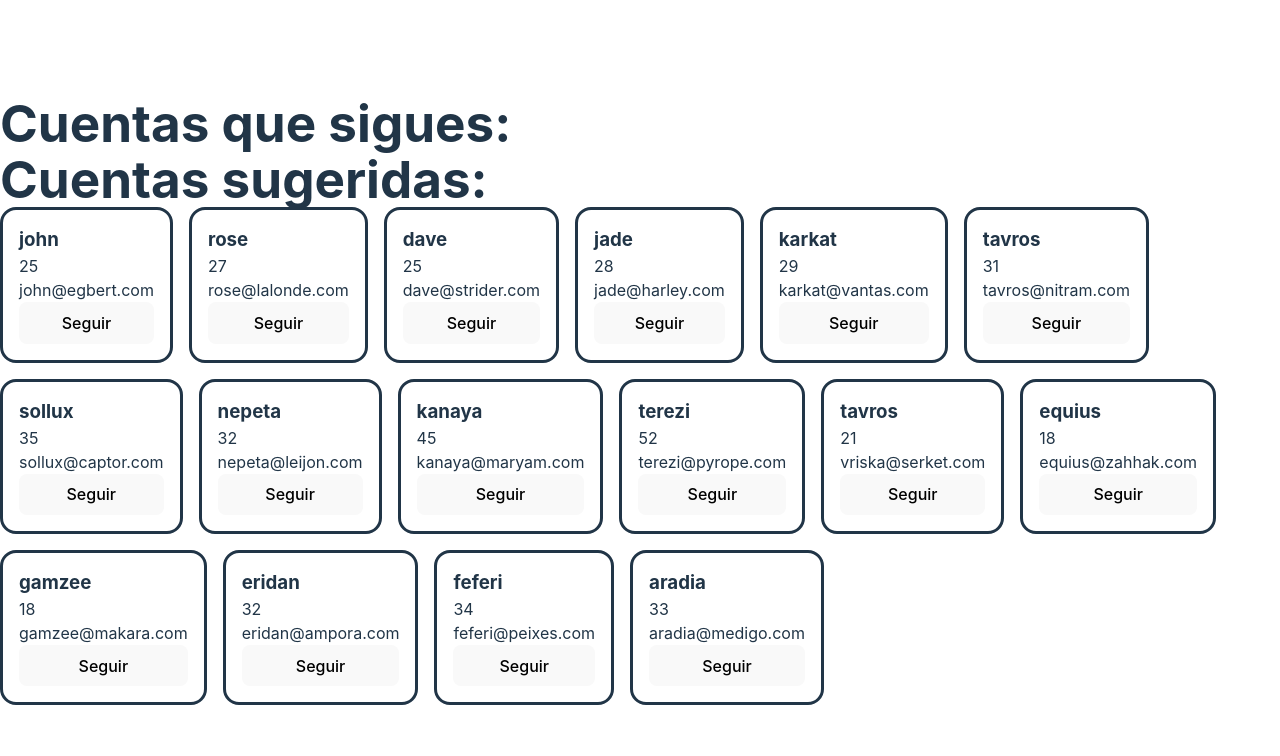
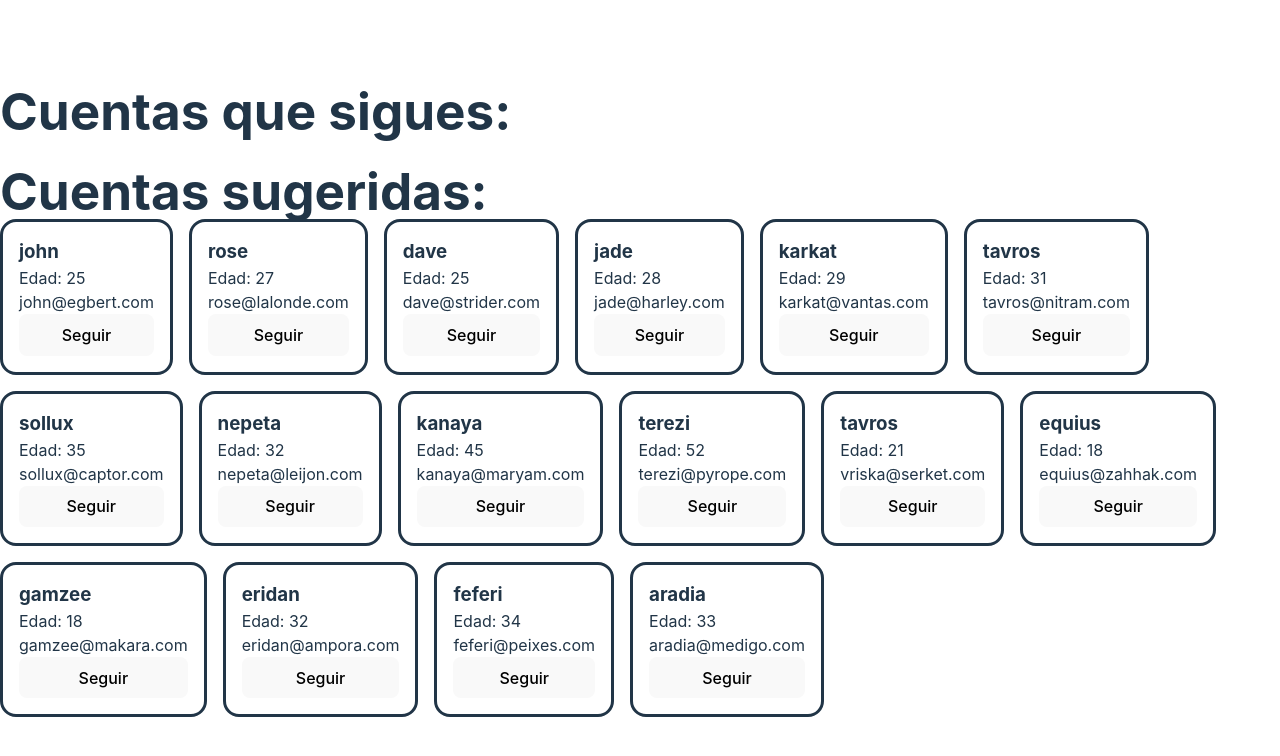
Before and after one commit to paulagoldenhorn/Proyectos-Frontend3, a React (Vite) app: page / in a window 1280 px wide. Shown: the top 756 px of the page. Built offline with nearby package versions, Linux system fonts and the light colour scheme.

Commit message:
Ejercicio clase 08 terminado

```diff
--- a/src/C08-state-II/Clase08.jsx
+++ b/src/C08-state-II/Clase08.jsx
@@ -1,7 +1,7 @@
 import { useState } from 'react'
-import Item from '../C05-estilos/Item/Item'
 import Lista from '../C05-estilos/Lista/Lista'
-import idGenerator from './idGenerator'
+import SuggestedAccount from './SuggestedAccount'
+import FollowingAccount from './FollowingAccount'
 
 const usuarios = [
   { id: '1', nombre: 'john', edad: 25, email: 'john@egbert.com' },
@@ -23,54 +23,49 @@ const usuarios = [
 ]
 
 function Clase08() {
-  const [following, setFollowing] = useState([])
+  const [followingAccs, setFollowingAccs] = useState([])
 
-  function handleFollowing(usuario) {
-      const followingElement = {
-        usuario_id: idGenerator(),
-        usuario,
-      }
-      const newFollowing = [...following, followingElement]
-      setFollowing(newFollowing)
+  function handleFollowing(account) {
+    if (!followingAccs.includes(account)) {
+      const copyAccount = account
+      const newFollowingAccs = [...followingAccs, copyAccount]
+      setFollowingAccs(newFollowingAccs)
+    }
   }
 
-  function handleUnfollow(usuario_id) {
-    const newFollowing = following.filter(
-      (user) => user.usuario_id !== usuario_id
+  function handleUnFollow(account) {
+    const newFollowingAccs = followingAccs.filter(
+      (followingAccount) => followingAccount.id !== account.id
     )
-    setFollowing(newFollowing)
+    setFollowingAccs(newFollowingAccs)
   }
 
   return (
     <>
       <h1>Cuentas que sigues:</h1>
       <Lista>
-        {following.map((user) => {
+        {followingAccs.map((followingAccount) => {
           return (
-            <Item key={user.usuario_id}>
-              <h3>{user.usuario.nombre}</h3>
-              <p>{user.usuario.edad}</p>
-              <p>{user.usuario.email}</p>
-              <button
-                style={{ color: 'green' }}
-                onClick={() => handleUnfollow(user.usuario_id)}
-              >
-                Siguiendo
-              </button>
-            </Item>
+            <FollowingAccount
+              key={followingAccount.id}
+              account={followingAccount}
+              onUnFollow={handleUnFollow}
+            />
           )
         })}
       </Lista>
+
+      <br />
+
       <h1>Cuentas sugeridas:</h1>
       <Lista>
-        {usuarios.map((usuario) => {
+        {usuarios.map((account) => {
           return (
-            <Item key={usuario.id}>
-              <h3>{usuario.nombre}</h3>
-              <p>{usuario.edad}</p>
-              <p>{usuario.email}</p>
-              <button onClick={() => handleFollowing(usuario)}>Seguir</button>
-            </Item>
+            <SuggestedAccount
+              key={account.id}
+              account={account}
+              onFollow={handleFollowing}
+            />
           )
         })}
       </Lista>
--- /dev/null
+++ b/src/C08-state-II/FollowingAccount.jsx
@@ -0,0 +1,22 @@
+import Item from '../C05-estilos/Item/Item'
+
+function FollowingAccount(props) {
+  const { account } = props
+
+  function handleUnFollow() {
+    props.onUnFollow(account)
+  }
+
+  return (
+    <Item key={account.id}>
+      <h3>{account.nombre}</h3>
+      <p>Edad: {account.edad}</p>
+      <p>{account.email}</p>
+      <button onClick={handleUnFollow} style={{ color: 'green' }}>
+        Siguiendo
+      </button>
+    </Item>
+  )
+}
+
+export default FollowingAccount
--- /dev/null
+++ b/src/C08-state-II/SuggestedAccount.jsx
@@ -0,0 +1,20 @@
+import Item from '../C05-estilos/Item/Item'
+
+function SuggestedAccount(props) {
+  const { account } = props
+
+  function handleFollowing() {
+    props.onFollow(account)
+  }
+
+  return (
+    <Item>
+      <h3>{account.nombre}</h3>
+      <p>Edad: {account.edad}</p>
+      <p>{account.email}</p>
+      <button onClick={handleFollowing}>Seguir</button>
+    </Item>
+  )
+}
+
+export default SuggestedAccount
```
